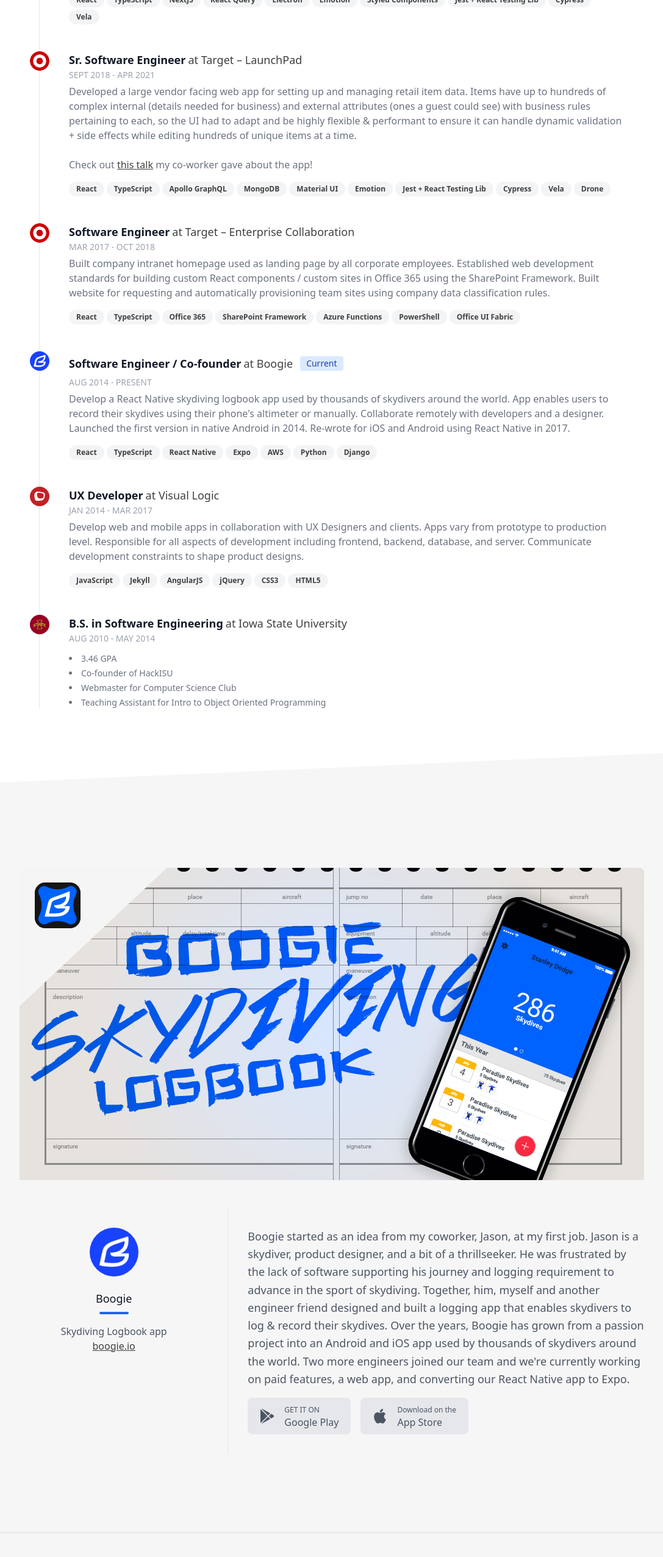
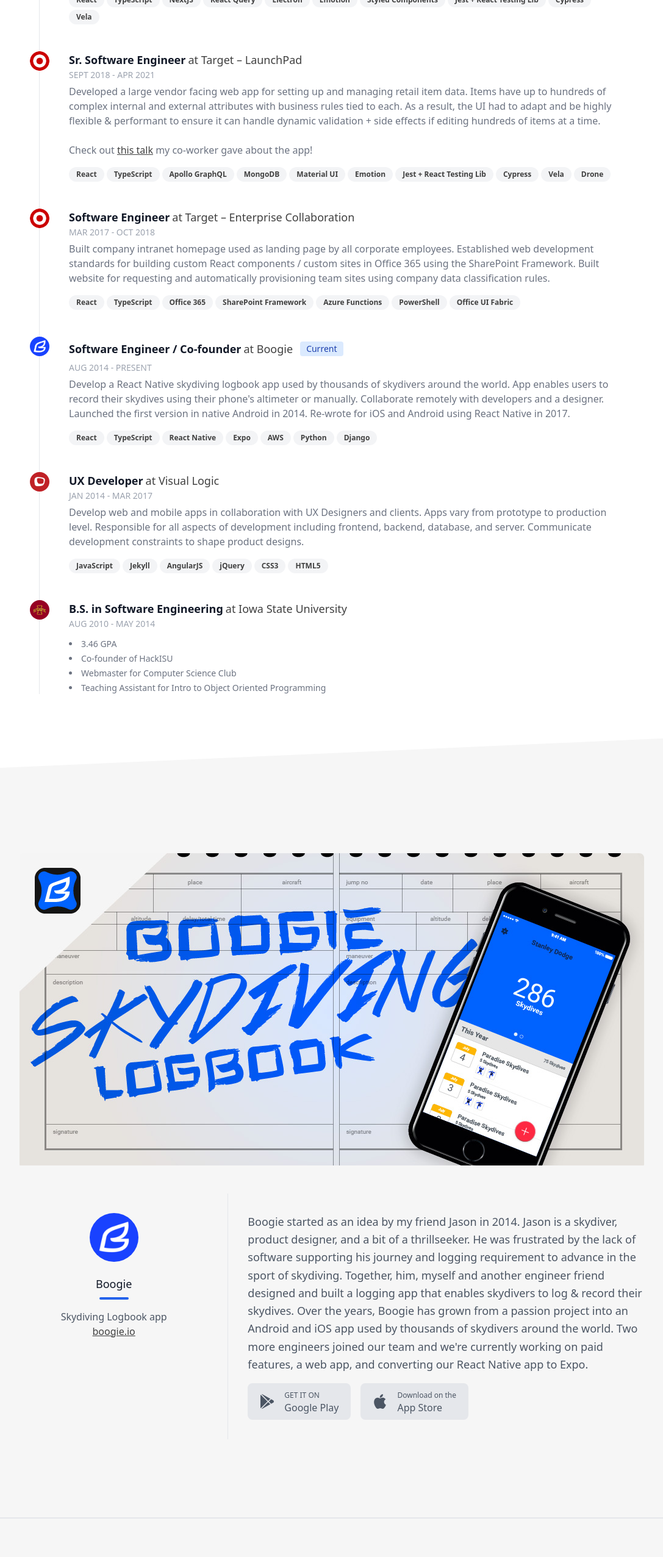
Before and after one commit to jacobhummel/jacobhummel, a Next.js app: page / in a window 1280 px wide. Shown: the part 940-3493 px from the top of the page at 61% size, without its empty margins (96-1183 px from the left). Built offline with nearby package versions, Linux system fonts and the light colour scheme.

Commit message:
bah english

```diff
--- a/components/Feature.tsx
+++ b/components/Feature.tsx
@@ -52,18 +52,17 @@
               </div>
               <div className="sm:w-2/3 sm:pl-8 sm:py-8 sm:border-l border-gray-200 sm:border-t-0 border-t mt-4 pt-4 sm:mt-0 text-center sm:text-left">
                 <p className="leading-relaxed text-lg mb-4">
-                  Boogie started as an idea from my coworker, Jason, at my first
-                  job. Jason is a skydiver, product designer, and a bit of a
-                  thrillseeker. He was frustrated by the lack of software
-                  supporting his journey and logging requirement to advance in
-                  the sport of skydiving. Together, him, myself and another
-                  engineer friend designed and built a logging app that enables
-                  skydivers to log &amp; record their skydives. Over the years,
-                  Boogie has grown from a passion project into an Android and
-                  iOS app used by thousands of skydivers around the world. Two
-                  more engineers joined our team and we&apos;re currently
-                  working on paid features, a web app, and converting our React
-                  Native app to Expo.
+                  Boogie started as an idea by my friend Jason in 2014. Jason is
+                  a skydiver, product designer, and a bit of a thrillseeker. He
+                  was frustrated by the lack of software supporting his journey
+                  and logging requirement to advance in the sport of skydiving.
+                  Together, him, myself and another engineer friend designed and
+                  built a logging app that enables skydivers to log &amp; record
+                  their skydives. Over the years, Boogie has grown from a
+                  passion project into an Android and iOS app used by thousands
+                  of skydivers around the world. Two more engineers joined our
+                  team and we&apos;re currently working on paid features, a web
+                  app, and converting our React Native app to Expo.
                 </p>
                 <div className="flex md:ml-auto md:mr-0 mx-auto items-center flex-shrink-0 space-x-4">
                   <a
--- a/data/experience.tsx
+++ b/data/experience.tsx
@@ -46,12 +46,11 @@
     description: (
       <>
         Developed a large vendor facing web app for setting up and managing
-        retail item data. Items have up to hundreds of complex internal (details
-        needed for business) and external attributes (ones a guest could see)
-        with business rules pertaining to each, so the UI had to adapt and be
-        highly flexible &amp; performant to ensure it can handle dynamic
-        validation + side effects while editing hundreds of unique items at a
-        time. <br />
+        retail item data. Items have up to hundreds of complex internal and
+        external attributes with business rules tied to each. As a result, the
+        UI had to adapt and be highly flexible &amp; performant to ensure it can
+        handle dynamic validation + side effects if editing hundreds of items at
+        a time. <br />
         <br />
         Check out{" "}
         <Link
```
